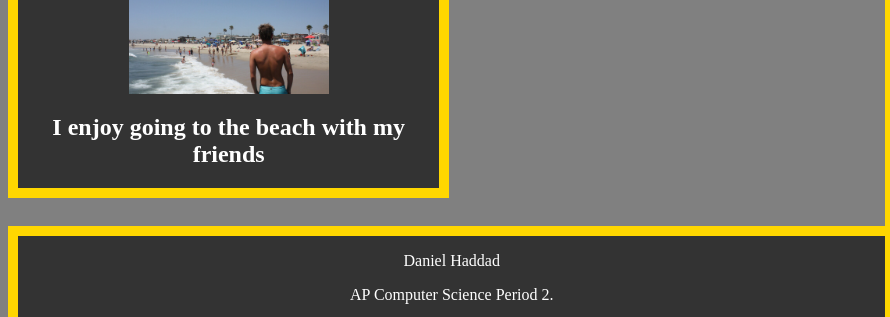
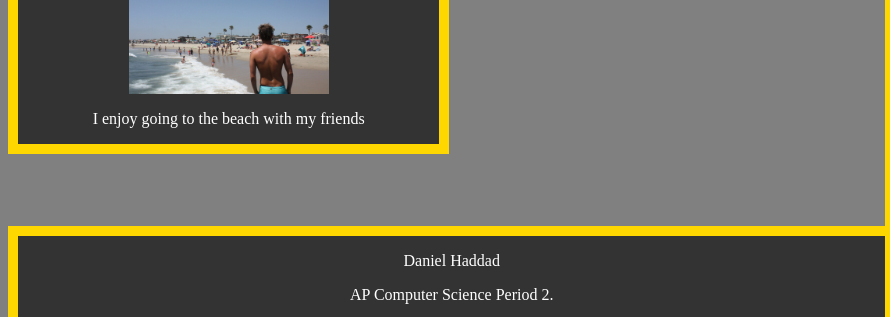
Before and after one commit to DanielHaddad/AdvancedWebsite, a plain HTML site: page Hobbies.html in a window 1280 px wide. Shown: the part 340-657 px from the top of the page, 0-890 px from the left. Drawn offline with Linux system fonts and the light colour scheme; grey boxes are pictures that could not be loaded.

Commit message:
Update Hobbies.html

```diff
--- a/Hobbies.html
+++ b/Hobbies.html
@@ -15,7 +15,7 @@
 </center>
 <div class="column">
 	<h2> Going to the Beach </h2>
-	<p> <img src="beach.jpg" width="200" length="200" title="Me at the beach"> <br> <h2> I enjoy going to the beach with my friends </h2> </p>
+	<p> <img src="beach.jpg" width="200" length="200" title="Me at the beach"> <br> <p> I enjoy going to the beach with my friends </p>
 </div>
 
 </div>
```
